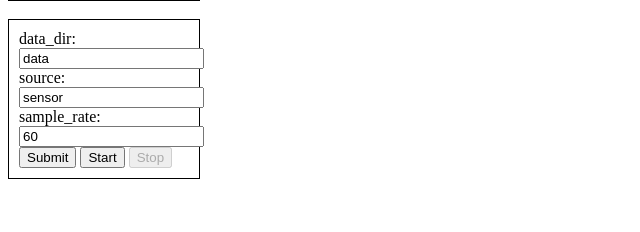
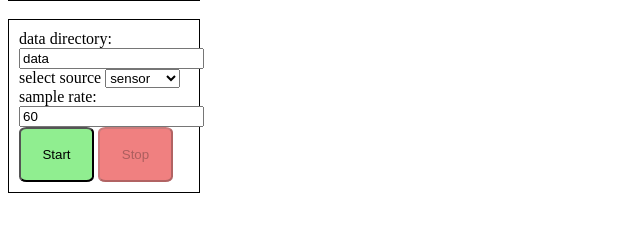
Before and after one commit to nneibaue/nous_growbox, a Flask app: template templates/index.html in a window 1280 px wide. Shown: the part 124-356 px from the top of the page, without its empty margins (0-640 px from the left). Run offline with Flask 2, Linux system fonts and the light colour scheme; the template is opened without the code that fills it, so the values that code supplies are empty; some libraries are stand-ins or nearby versions.

Commit message:
saving...

```diff
--- a/app.py
+++ b/app.py
@@ -1,16 +1,24 @@
-from flask import Flask, request, render_template
+from flask import Flask, request, render_template, url_for, redirect
 import serial
 import peripherals
+import data_utils
+from pathlib import Path
 from datetime import datetime
 import RPi.GPIO as gpio
 import pandas as pd
+import multiprocessing
+import time
+import re
 
 app = Flask(__name__)
 PORT = '/dev/ttyACM0'
+DATA_BASE_DIR = 'data'
+FILE_PATTERN = 'growbox_data_(sensor|fake)_(?P<date>\d{8})-(?P<hour>\d{1,2})\.csv'
 
 RELAY = 21
 gpio.setmode(gpio.BCM)
 gpio.setup(RELAY, gpio.OUT)
+
 
 base = '''
 <script src="https://ajax.googleapis.com/ajax/libs/jquery/3.6.0/jquery.min.js"></script>
@@ -33,18 +41,42 @@ function submit(which) {{
 # which is also set at 9600)
 arduino_comm = serial.Serial(PORT, 9600)
 
+collector = peripherals.Collector()
+
 
 @app.route('/')
 def hello_world():
     return 'Hello, World!'
 
 
+@app.route('/stop')
+def stop_loop():
+    collector.stop()
+    return redirect(url_for('show_current_readings'))
+
+
+@app.route('/start')
+def start_collection():
+    collector.data_dir = request.args.get('data_dir', '.', type=str)
+    collector.sample_rate = request.args.get('sample_rate', 60, type=int)
+    collector.source = request.args.get('source', 'sensor', type=str)
+    collector.start()
+    return redirect(url_for('show_current_readings'))
+
+
 @app.route('/current')
 def show_current_readings():
     print(request.url)
-    humidity, temp = peripherals.get_sensor_data(arduino_comm)
-    now = datetime.now()
-    return base.format(temp=temp, humidity=humidity, now=now)
+    current_data = peripherals.get_sensor_datapoint()
+    data = get_data()
+    return render_template(
+        'index.html',
+        temp=current_data.temp,
+        humidity=current_data.humidity,
+        now=current_data.time,
+        status=collector.status,
+        plotdata=data
+    )
 
 
 @app.route('/fancontrol', methods=['POST'])
@@ -57,19 +89,20 @@ def actuate_fan():
     return 'you got it'
 
 
-@app.route('/current_temperature')
-def get_current_temperature():
-    ...
-    return '5'
+# @app.route('/data/<data_dir>')
+def get_data(data_dir):
+	data_dir = Path(DATA_BASE_DIR) / data_dir
+	all_files =data_dir.glob('*.csv')
+	dfs = [pd.read_csv(f) for f in all_files if re.match(FILE_PATTERN, f.name)]
+	return pd.concat(dfs).to_json(orient='records')
 
-@app.route('/graph')
-def render_graph():
-    print(request.url)
-    file = 'testfile.csv'
-    df = pd.read_csv(file)
-    template = render_template('graph.html', data=df.to_json(orient='records'))
+
+@app.route('/graph/<collection_name>')
+def render_graph(collection_name):
+    data = data_utils.get_data(collection_name)
+    template = render_template('graph.html', data=data.to_json(orient='records'))
     return template
 
 
 if __name__ == "__main__":
-    app.run(debug=True, port=5000, host="0.0.0.0")
+    app.run(debug=True, port=28471, host="0.0.0.0", use_reloader=False)
--- /dev/null
+++ b/notes.txt
@@ -0,0 +1,2 @@
+20211120: I had to call `git config core.filemode false` to tell git not to
+	  track changes to file permissions bits
--- a/peripherals.py
+++ b/peripherals.py
@@ -1,5 +1,6 @@
 # Standard Library
 from datetime import datetime
+import json
 import multiprocessing
 from random import random
 from pathlib import Path
@@ -135,6 +136,19 @@ class Collector:
         self._p = None  # Variable to hold a multiprocessing.Process instance
 
 
+    # Convenience for sending data to frontend without having to send the entire object
+    @property
+    def status(self):
+        '''Returns object state as json string'''
+        status =  {
+            'is_running': self._is_running,
+            'data_dir': self.data_dir,
+            'source': self.source,
+            'sample_rate': self.sample_rate
+        }
+        return json.dumps(status)
+
+
     @property
     def is_running(self):
         return self._is_running
@@ -142,6 +156,7 @@ class Collector:
     @is_running.setter
     def is_running(self, status):
         raise ValueError('Cannot set this property manually!')
+
 
     def start(self):
         '''Starts a new collection at one sample every <sample_rate> seconds.'''
--- /dev/null
+++ b/static/loader.css
@@ -0,0 +1,57 @@
+/* CSS for animated bouncing loader.
+Inspired by source online:
+https://codepen.io/MaedahBatool/pen/wZxMjZ?editors=1100
+https://www.digitalocean.com/community/tutorials/create-a-bouncing-page-loader-with-css3-animations
+*/
+
+.loader {
+	display: flex;
+	justify-content: center;
+	      align-items: center;
+      }
+
+      /* Loader circles */
+      .loader > span {
+	background: lightslategray;
+	border-radius: 50%;
+	margin: 0.2rem 0.2rem;
+	width: 1.5rem;
+	height: 1.5rem;
+	animation: bouncingLoader 8s infinite alternate;
+      }
+
+      .loader > span:nth-child(2) {
+	animation-delay: 2.5;
+      }
+
+      .loader > span:nth-child(3) {
+	animation-delay: 5;
+      }
+
+      /* Define the animation called bouncingLoader. */
+      @keyframes bouncingLoader {
+	from {
+	  /* width: 0.1rem;
+	  height: 0.1rem; */
+	  opacity: 1;
+	  /* transform: translate3d(0); */
+	}
+	to {
+	  /* width: 1rem;
+	  height: 1rem; */
+	  opacity: 0.1;
+	  /* transform: translate3d(0, -1rem, 0); */
+	}
+      }
+
+      /* OPTIONAL: Styles for the demo. */
+      /* body {
+	background: #2C294F;
+	padding: 2rem;
+      }
+
+      p {
+	font: 1rem/1.45 "Operator Mono";
+	color: #A599E9;
+	text-align: center;
+      } */
--- a/templates/index.html
+++ b/templates/index.html
@@ -2,6 +2,11 @@
 <html>
 	<head>
 		<script src="https://ajax.googleapis.com/ajax/libs/jquery/3.6.0/jquery.min.js"></script>
+		<link rel="stylesheet" href="{{ url_for('static', filename='loader.css') }}">
+
+		<!-- Plotly -->
+			<script src="https://cdn.plot.ly/plotly-2.4.2.min.js"></script>
+
 	<style>
 		.data-readout {
 			border: 1px solid black;
@@ -13,6 +18,18 @@
 			width: 170px;
 			padding: 10px
 		}
+		#start-button {
+			background-color: lightgreen;
+			width: 75px;
+			height: 55px;
+			border-radius: 10%;
+		}
+		#stop-button {
+			background-color: lightcoral;
+			width: 75px;
+			height: 55px;
+			border-radius: 10%;
+		}
 	</style>
 	</head>
 	<body>
@@ -23,39 +40,73 @@
 		</div>
 		<br>
 
-		<div class='collector-submit'>
-			<label for="fname">data_dir: </label>
+		<div id="controls" class="collector-submit">
+			<label for="fname">data directory: </label>
 			<input type="text" id="data-dir-input" value="data"><br>
-			<label for="lname">source: </label>
-			<input type="text" id="source-input" value="sensor"><br>
-			<label for="lname">sample_rate: </label>
+			<label for="source-input">select source</label>
+			<select id="source-input" name="source">
+				<option value="sensor">sensor</option>
+				<option value="fake">synthetic</option>
+			</select>
+			<label for="lname">sample rate: </label>
 			<input type="text" id="sample-rate-input" value="60"><br>
-			<input type="submit" value="Submit">
 			<button id="start-button" onclick="start()">Start</button>
 			<button id="stop-button" onclick="stop()" disabled=true>Stop</button>
 
+			<!-- <div class="loader">
+				<span></span>
+				<span></span>
+				<span></span> -->
+			</div>
 		</div>
+	</body>
 
-	</body>
 	<script>
-			var data_dir = document.getElementById('data-dir-input');
-			var source = document.getElementById('source-input');
-			var sample_rate = document.getElementById('sample-rate-input');
-			var stop_button = document.getElementById('stop-button');
-			var start_button = document.getElementById('start-button');
+		var collectorStatus = JSON.parse({{ status|tojson }});
+		var data_dir_element = document.getElementById('data-dir-input');
+		var source_element = document.getElementById('source-input');
+		var sample_rate_element = document.getElementById('sample-rate-input');
+		var collector_status_element = document.getElementById('status-area')
+		var controls = document.getElementById('controls');
+
+		var stop_button = document.getElementById('stop-button');
+		var start_button = document.getElementById('start-button');
+
+		update_form();
 
 		function start() {
-			stop_button.disabled = false;
-			start_button.disabled = true;
-			url = `/start?data_dir=${data_dir.value}&source=${source.value}&sample_rate=${sample_rate.value}`;
-			window.location.href = url
-
+			url = `
+			/start?
+			data_dir=${data_dir_element.value}
+			&source=${source_element.value}
+			&sample_rate=${sample_rate_element.value}`;
+			window.location.href = url;
+			update_form();
 		}
 
 		function stop() {
-			start_button.disabled = false;
-			stop_button.disabled = true;
 			window.location.href = `/stop`
+			update_form();
 		}
+
+		function update_form() {
+			is_running = collectorStatus.is_running
+			stop_button.disabled = !is_running;
+			stop_button.style.opacity = is_running ? 1 : 0.2;
+			start_button.disabled = is_running;
+			start_button.style.opacity = is_running ? 0.2 : 1;
+			source_element.disabled = is_running;
+			sample_rate_element.disabled = is_running;
+			data_dir_element.disabled = is_running;
+
+			data_dir_element.value = collectorStatus.data_dir;
+			source_element.value =  collectorStatus.source;
+			sample_rate_element.value = collectorStatus.sample_rate;
+		}
+
+		function make_plot(data) {
+			a = 5;
+		}
+
 	</script>
 </html>
```
Also changed, not shown: 1 other file.
